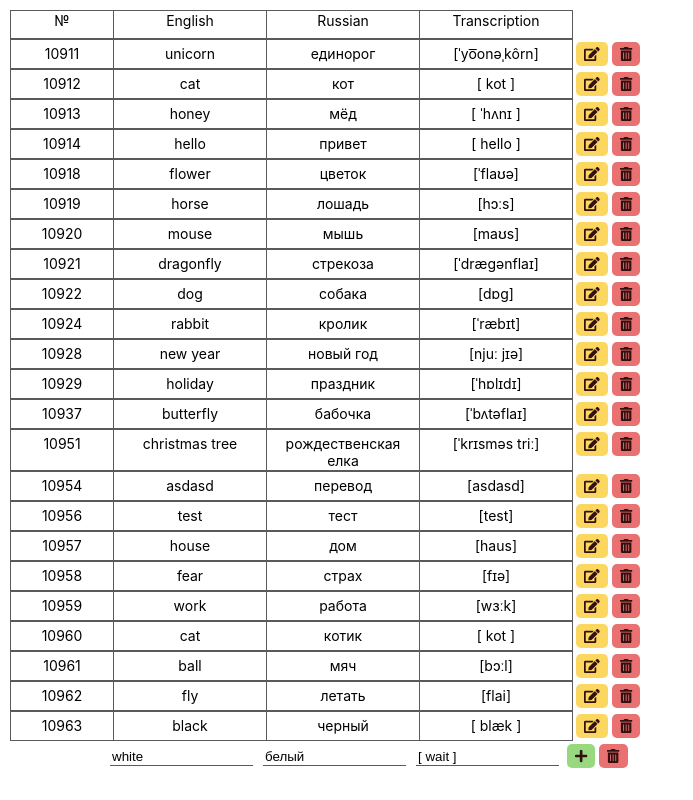
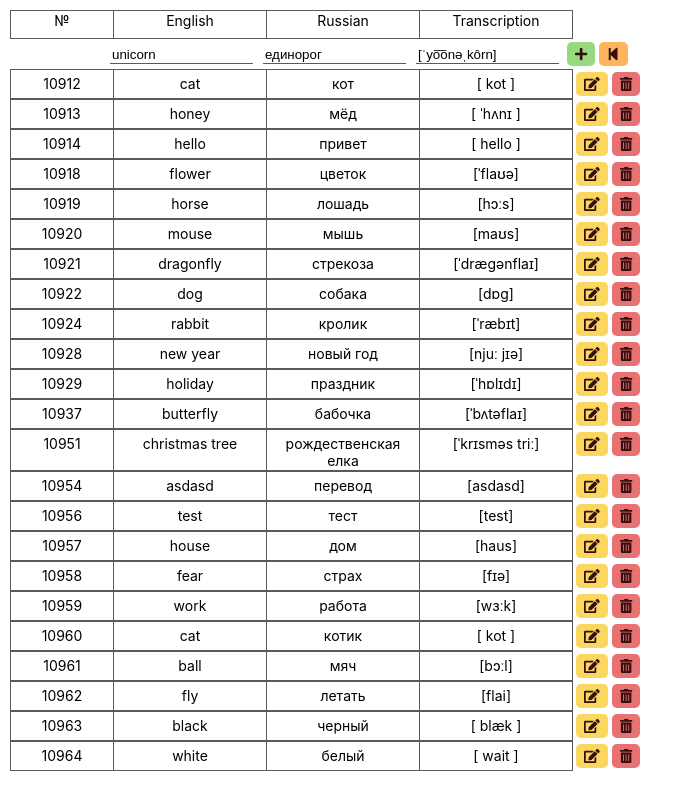
Before and after one commit to caeruleu/learn-words-app, a React (Create React App) app: page / in a window 1280 px wide. Both pictures are taken after a click on the button 591 px from the left and 54 px from the top of the page. Shown: the whole page, without its empty margins (0-693 px from the left). Built offline with nearby package versions, Linux system fonts and the light colour scheme.

Commit message:
new components + state instead of props in TableRow

```diff
--- a/src/App.js
+++ b/src/App.js
@@ -1,25 +1,11 @@
 import './assets/styles/App.scss';
 import './assets/styles/consts.scss';
-import TableRow from './components/TableRow';
-
-const words = require('./components/words.json');
+import Table from './components/Table';
 
 function App() {
   return (
     <div className="App">
-      <tr>
-        <td className='idCol'>№</td>
-        <td className='engCol'>English</td>
-        <td className='ruCol'>Russian</td>
-        <td className='transcriptCol'>Transcription</td>
-      </tr>
-      {words.map((word) => <TableRow
-      id = {word.id}
-      english = {word.english}
-      russian = {word.russian}
-      transcription = {word.transcription}
-      isEditable = {word.isEditable}
-      />)}
+      <Table />
     </div>
   );
 }
--- a/src/assets/styles/consts.scss
+++ b/src/assets/styles/consts.scss
@@ -10,3 +10,6 @@ $deleteBtnHover: 0px 0px 3px 3px rgba(255, 0, 0, 0.336);
 
 $saveBtnMain: rgba(51, 177, 2, 0.507);
 $saveBtnHover: 0px 0px 3px 3px rgba(72, 255, 0, 0.267);
+
+$cancelBtnMain: rgba(253, 135, 0, 0.637);
+$cancelBtnHover: 0px 0px 3px 3px rgba(253, 135, 0, 0.377);
--- a/src/assets/styles/tablerow.scss
+++ b/src/assets/styles/tablerow.scss
@@ -43,7 +43,8 @@
 
 .editBtn,
 .deleteBtn,
-.saveBtn {
+.saveBtn,
+.cancelBtn {
     border: 0px;
     border-radius: 5px;
     margin: 2px;
@@ -75,3 +76,11 @@
 .saveBtn:hover {
     box-shadow: c.$saveBtnHover;
 }
+
+.cancelBtn {
+    background-color: c.$cancelBtnMain;
+}
+
+.cancelBtn:hover {
+    box-shadow: c.$cancelBtnHover;
+}
--- /dev/null
+++ b/src/components/Cancel.jsx
@@ -0,0 +1,10 @@
+import '../assets/styles/tablerow.scss';
+import '../assets/styles/consts.scss';
+import { FontAwesomeIcon } from '@fortawesome/react-fontawesome'
+import { faStepBackward } from '@fortawesome/free-solid-svg-icons'
+
+export default function Cancel () {
+    return (
+        <button className='cancelBtn'><FontAwesomeIcon icon={faStepBackward} /></button>
+    );
+}
--- /dev/null
+++ b/src/components/Table.jsx
@@ -0,0 +1,18 @@
+import '../assets/styles/tablerow.scss';
+import '../assets/styles/consts.scss';
+import TableRow from './TableRow';
+
+const words = require('./words.json');
+
+export default function Table() {
+    return(
+        <div className='Table'>
+            <tr>
+                <td className='idCol'>№</td>
+                <td className='engCol'>English</td>
+                <td className='ruCol'>Russian</td>
+                <td className='transcriptCol'>Transcription</td>
+            </tr>
+            {words.map((word) => <TableRow {...word} />)}
+        </div>
+    );}
--- a/src/components/TableRow.jsx
+++ b/src/components/TableRow.jsx
@@ -1,16 +1,18 @@
+import React, {useState} from 'react';
 import Delete from './Delete';
 import Edit from './Edit';
 import Save from './Save';
+import Cancel from './Cancel';
 import '../assets/styles/tablerow.scss';
 import '../assets/styles/consts.scss';
 
-//const words = JSON.parse(wordsJSON);
+function TableRow(props) {
+    const {id, english, russian, transcription} = props;
+    const [editable, setEditable] = useState(false);
+    const handleEditable = () => {setEditable(!editable);}
 
-
-function TableRow(props) {
-    const {id, english, russian, transcription, isEditable} = props;
     return (
-        isEditable
+        editable
         ? <div className="TableRow">
             <tr>
                 <div className="parentForInputs">
@@ -19,8 +21,8 @@ function TableRow(props) {
                     <input className='transcriptInput' value={transcription} />
                 </div>
                 <td>
-                    <Save />
-                    <Delete />
+                    <span><Save /></span>
+                    <span onClick = {handleEditable}><Cancel /></span>
                 </td>
             </tr>
         </div>
@@ -32,8 +34,8 @@ function TableRow(props) {
                 <td className='ruCol'>{russian}</td>
                 <td className='transcriptCol'>{transcription}</td>
                 <td>
-                    <Edit />
-                    <Delete />
+                    <span onClick = {handleEditable}><Edit /></span>
+                    <span><Delete /></span>
                 </td>
             </tr>
         </div>
```
